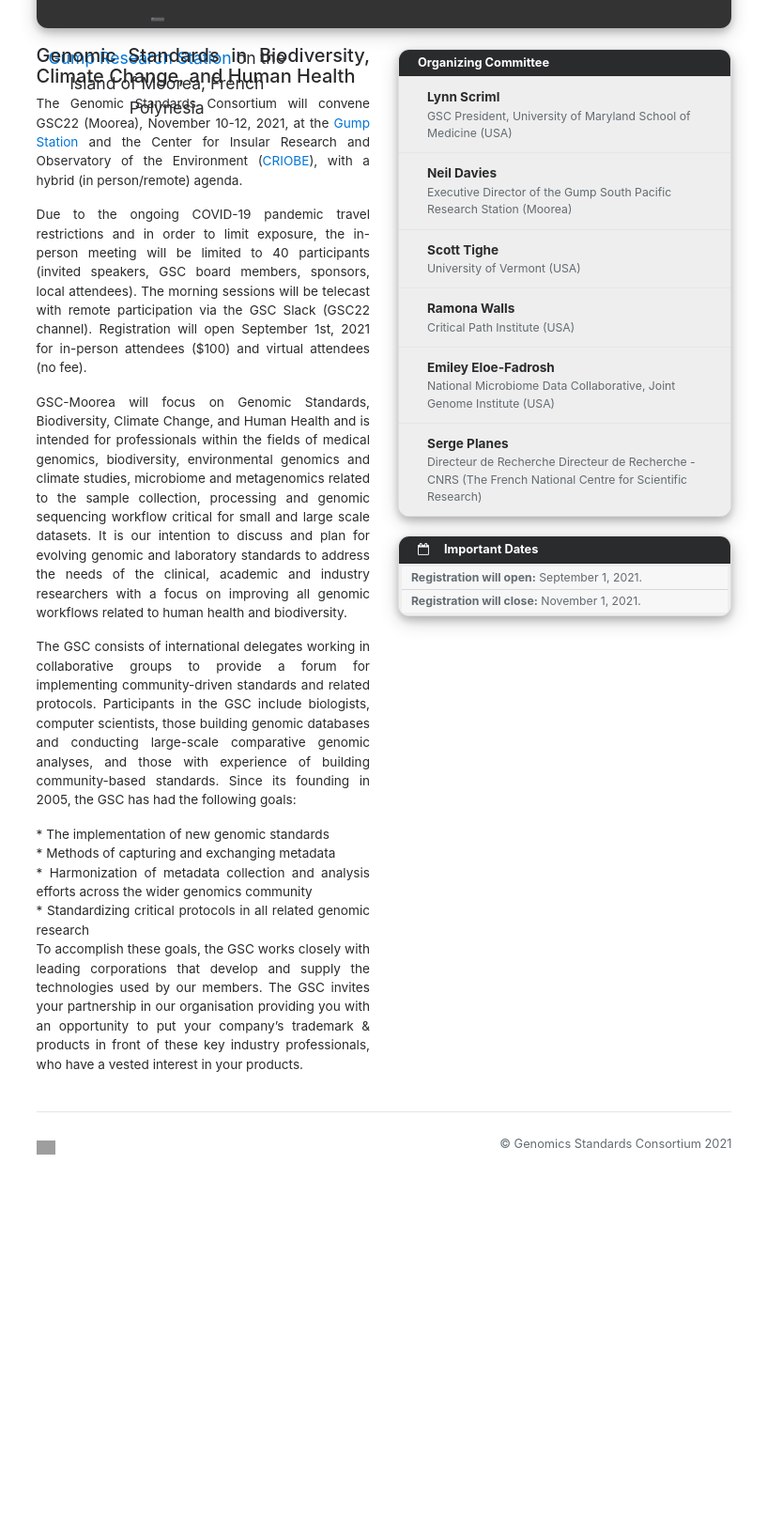
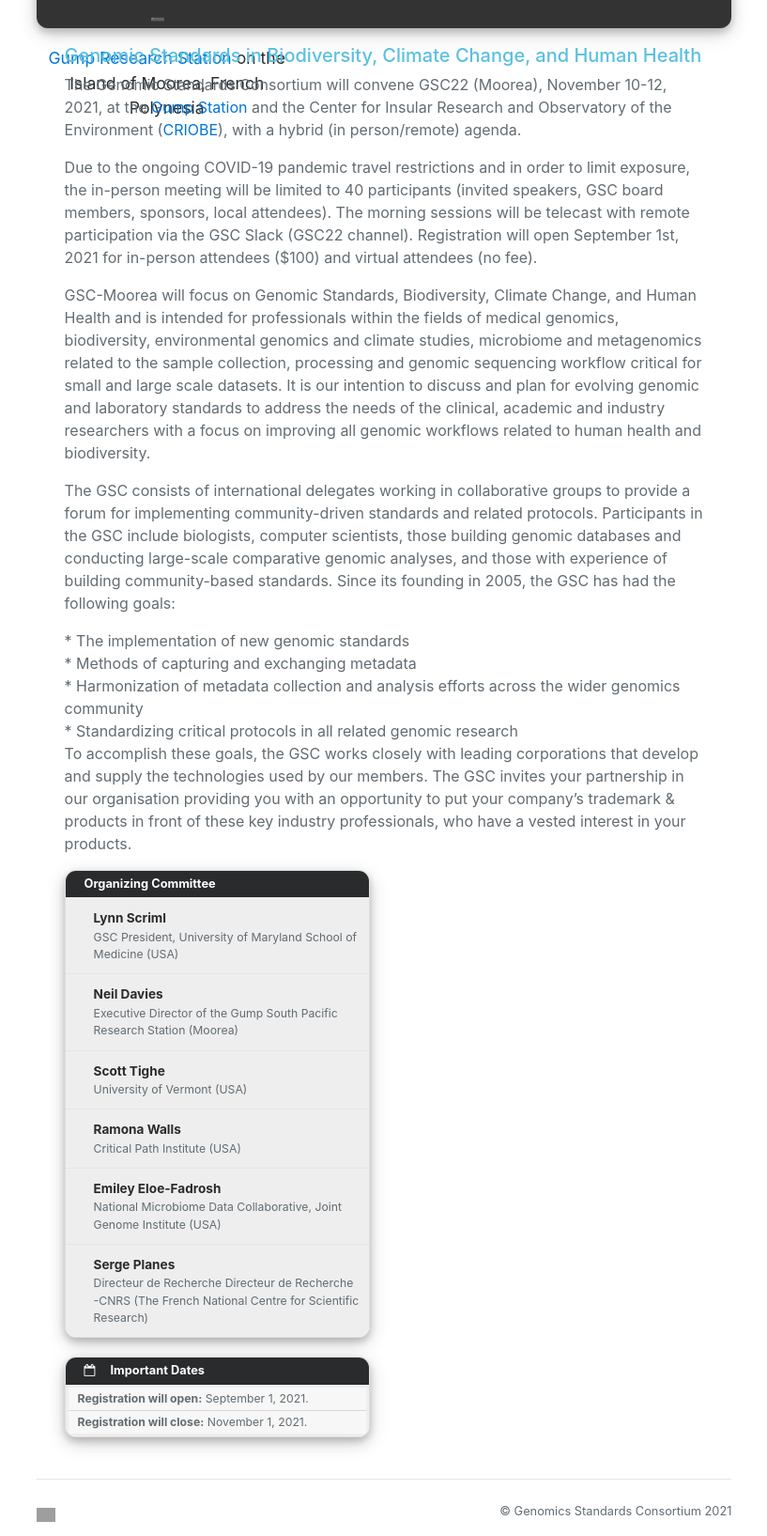
Before and after one commit to GenomicsStandardsConsortium/GSC23-Bangkok, a Jekyll site: the page built from index.html, in a window 1280 px wide. Shown: the part 333-1968 px from the top of the page at 94% size, without its empty margins (231-1048 px from the left). Built offline with Jekyll 4.4.1, drawn with Linux system fonts in a browser that asks for light colours; nearby versions of some CDN libraries; before the commit the page ends 1576 px from its top, so only the background shows below that; grey boxes are pictures that could not be loaded.

Commit message:
Update index.html
updated home page layout to match venue page

```diff
--- a/index.html
+++ b/index.html
@@ -3,11 +3,9 @@
 layout: page
 slide_id: 0
 ---
-
-<div class="row">
-    <div class="col-xs-12 col-sm-12 col-md-6 col-lg-6 col-xl-6 text-justify conference-text">
-
-            <h5>Genomic Standards in Biodiversity, Climate Change, and Human Health</h5>
+<div class="container">
+        <div class="col text-muted">
+            <div class="text-info"><h5>Genomic Standards in Biodiversity, Climate Change, and Human Health</h5></div>
 
 <p>The Genomic Standards Consortium will convene GSC22 (Moorea), November 10-12, 2021, at the <a href="https://www.moorea.berkeley.edu/" target=_blank>Gump Station</a> and the Center for Insular Research and Observatory of the Environment (<a href="http://www.criobe.pf/sites/moorea/" target=_blank>CRIOBE</a>), with a hybrid (in person/remote) agenda. </p>
 
```
